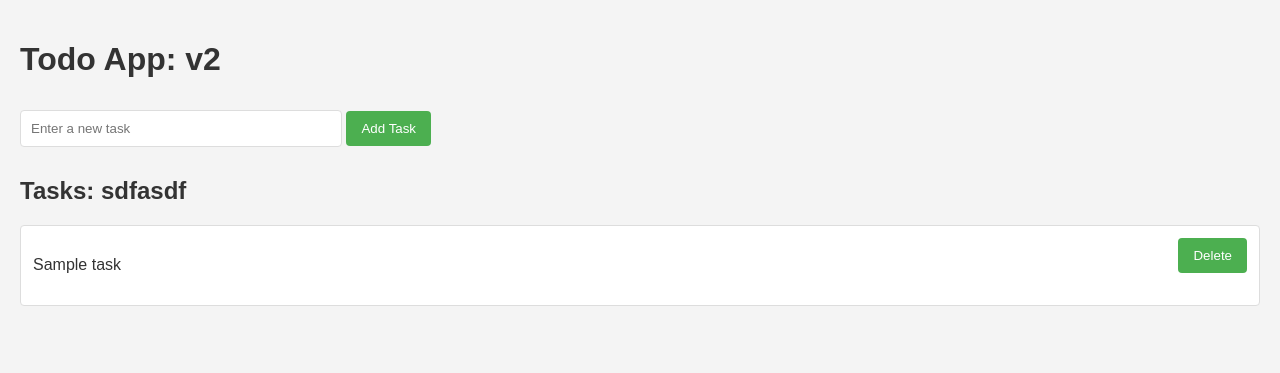
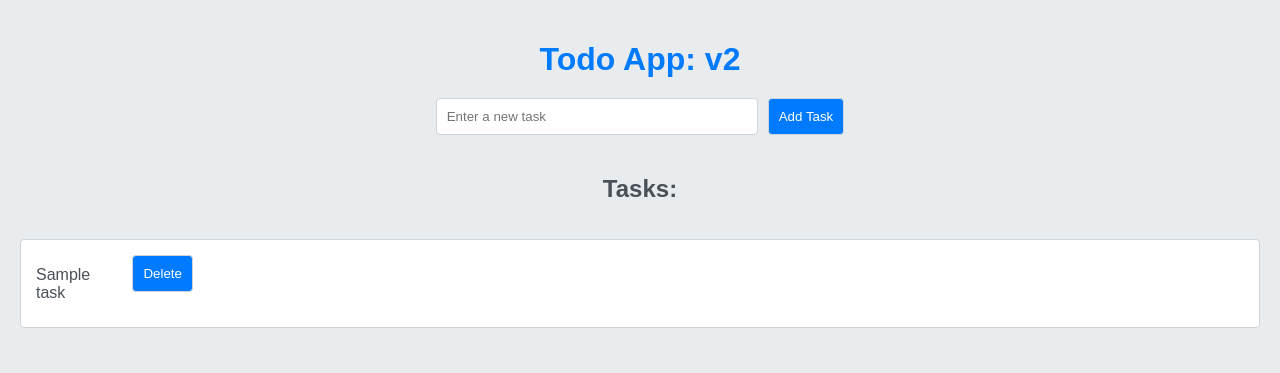
Before and after one commit to devops051033/Jenkins-project-k8s, a Flask app: template templates/index.html in a window 1280 px wide. Shown: the top 373 px of the page. Run offline with Flask 3, Linux system fonts and the light colour scheme; the template is opened without the code that fills it: most values are stand-ins (such as "Sample title", 1, 10 or a date in 2020).

Commit message:
index.html updated for beautification

```diff
--- a/templates/index.html
+++ b/templates/index.html
@@ -1,58 +1,102 @@
 <!DOCTYPE html>
-<html>
+<html lang="en">
 <head>
+    <meta charset="UTF-8">
+    <meta name="viewport" content="width=device-width, initial-scale=1.0">
     <title>Todo App</title>
     <style>
         body {
             font-family: Arial, sans-serif;
-        background-color: #f4f4f4;
+            background-color: #e9ecef;
             margin: 0;
             padding: 20px;
-        color: #333;
+            color: #495057;
+            display: flex;
+            flex-direction: column;
+            align-items: center;
         }
+
         h1 {
-        color: #333;
+            color: #007bff;
+            margin-bottom: 20px;
         }
+
         form {
             margin-bottom: 20px;
+            display: flex;
+            justify-content: center;
+            width: 100%;
         }
+
         input[type="text"],
-      textarea {
+        input[type="submit"] {
+            border-radius: 4px;
+            border: 1px solid #ced4da;
             padding: 10px;
-        margin: 10px 0;
+            margin: 0 5px;
+        }
+
+        input[type="text"] {
             width: 300px;
-        border: 1px solid #ddd;
-        border-radius: 4px;
+            transition: border 0.3s;
         }
+
+        input[type="text"]:focus {
+            border: 1px solid #007bff;
+            outline: none;
+        }
+
         input[type="submit"] {
-        background-color: #4caf50;
+            background-color: #007bff;
             color: white;
-        padding: 10px 15px;
-        border: none;
-        border-radius: 4px;
             cursor: pointer;
+            transition: background-color 0.3s;
         }
+
         input[type="submit"]:hover {
-        background-color: #45a049;
+            background-color: #0056b3;
         }
+
         ul {
             list-style-type: none;
             padding: 0;
+            width: 100%;
         }
+
         li {
             background-color: #fff;
-        margin-bottom: 8px;
-        padding: 12px;
-        border: 1px solid #ddd;
+            margin-bottom: 10px;
+            padding: 15px;
+            border: 1px solid #ced4da;
             border-radius: 4px;
-      }
-      .task-item {
             display: flex;
             justify-content: space-between;
             align-items: center;
+            transition: transform 0.2s;
         }
+
+        li:hover {
+            transform: scale(1.02);
+        }
+
         .task-text {
             margin: 0;
+            flex-grow: 1;
+            padding-right: 10px;
+        }
+
+        .delete-button {
+            background-color: #dc3545;
+            border: none;
+            border-radius: 4px;
+            color: white;
+            padding: 8px 12px;
+            cursor: pointer;
+            transition: background-color 0.3s;
+        }
+
+        .delete-button:hover {
+            background-color: #c82333;
         }
     </style>
 </head>
@@ -61,20 +105,20 @@
 
     <!-- Add Task Form -->
     <form method="post">
-      <input type="text" name="task_content" placeholder="Enter a new task" />
+        <input type="text" name="task_content" placeholder="Enter a new task" required />
         <input type="submit" name="add_task" value="Add Task" />
     </form>
 
     <!-- Display Tasks -->
-    <h2>Tasks: sdfasdf</h2>
+    <h2>Tasks:</h2>
     <ul>
         {% for id, task in tasks.items() %}
-      <li class="task-item">
+        <li>
             <p class="task-text">{{ task }}</p>
             <!-- Delete Button for Each Task -->
             <form method="post" style="display: inline">
                 <input type="hidden" name="task_id_to_delete" value="{{ id }}" />
-          <input type="submit" name="delete_task" value="Delete" />
+                <input type="submit" class="delete-button" name="delete_task" value="Delete" />
             </form>
         </li>
         {% endfor %}
```
Lines whose indentation alone changed are shown as unchanged.
